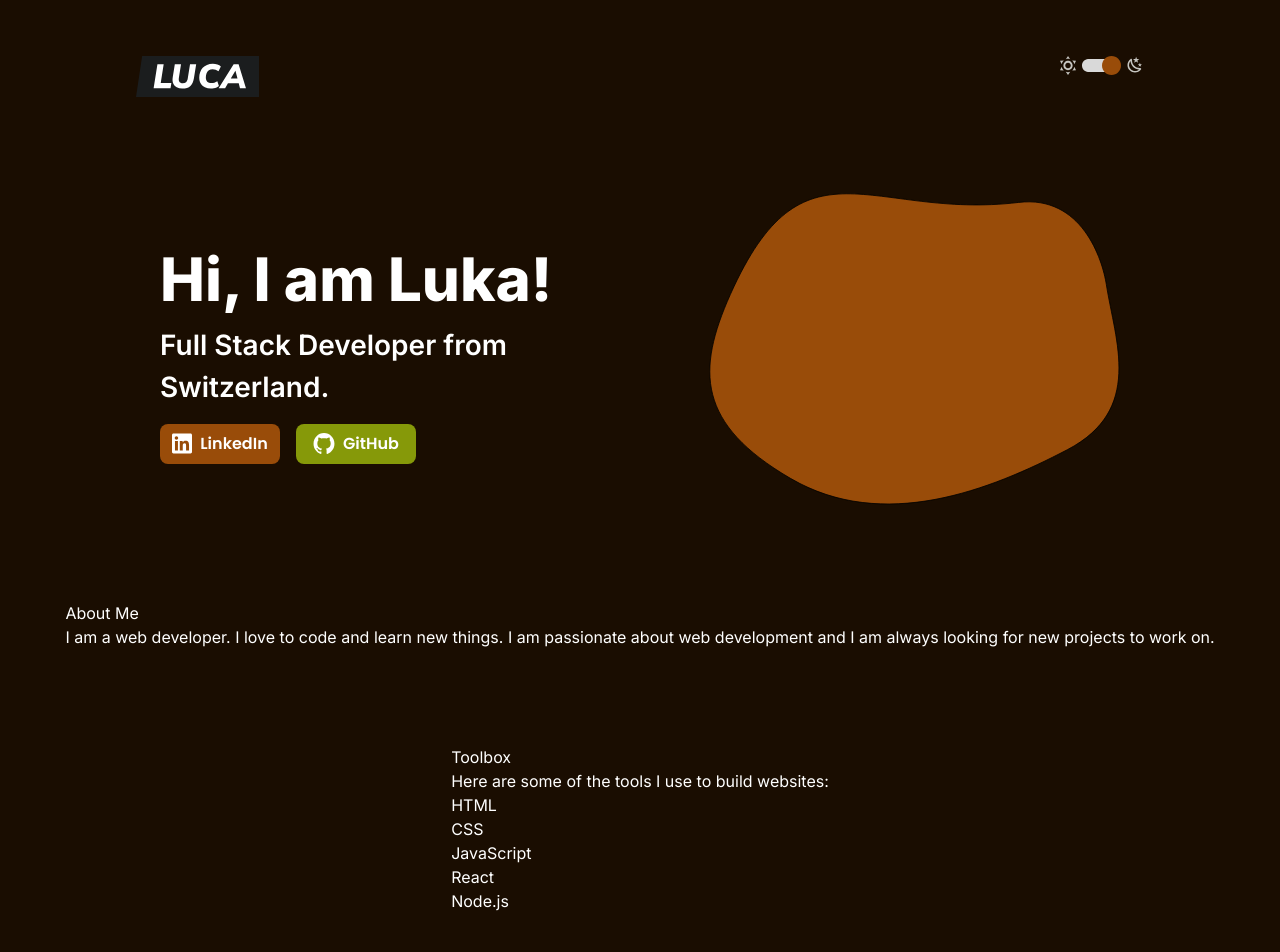
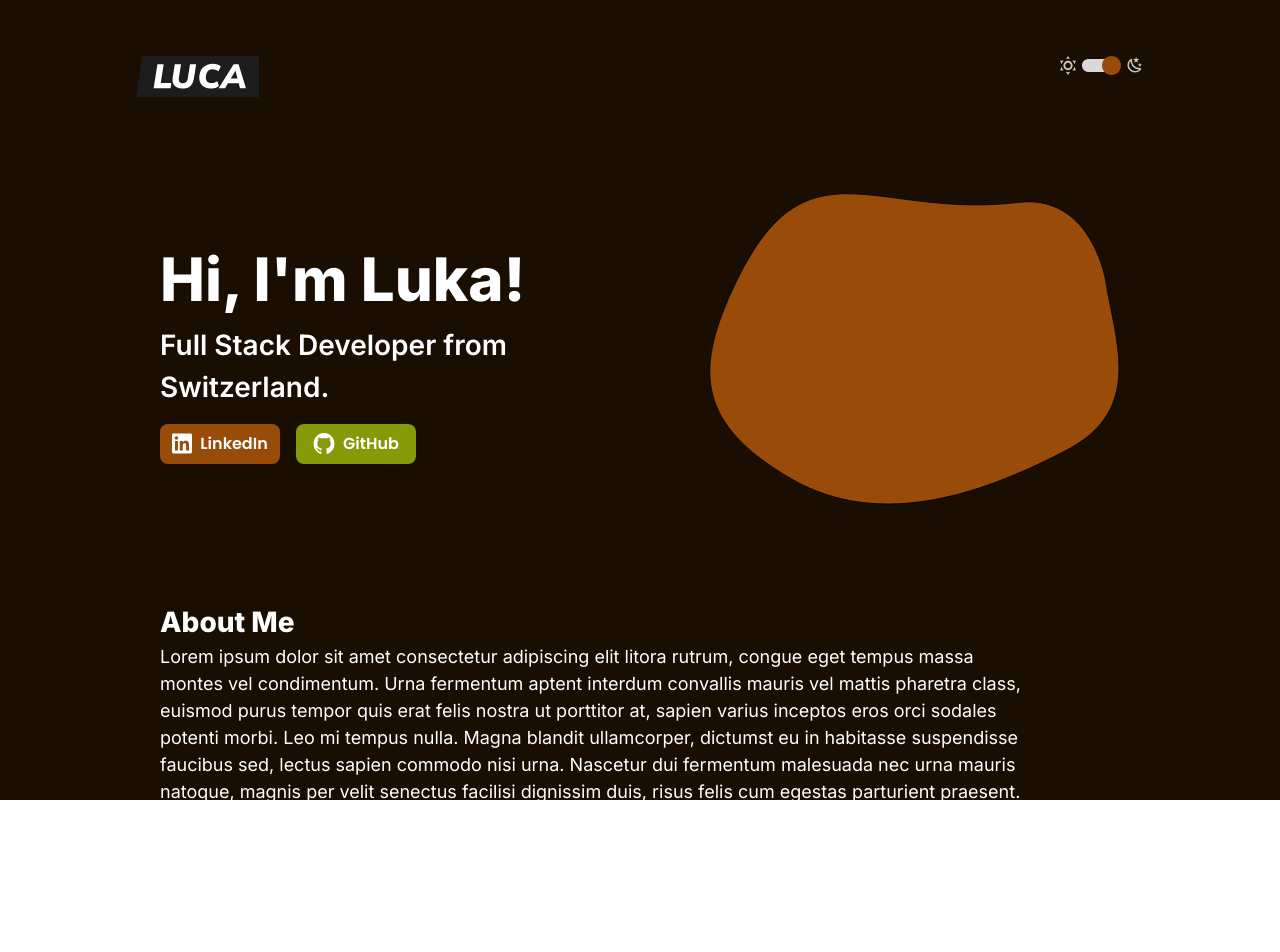
Before and after one commit to lukacafuta/Portfolio, a React (Vite) app: page / in a window 1280 px wide. Shown: the top 952 px of the page. Built offline with nearby package versions, Linux system fonts and the light colour scheme.

Commit message:
about me setup, positioning

```diff
--- a/src/App.jsx
+++ b/src/App.jsx
@@ -9,7 +9,7 @@ import Projectbox from "./components/Projectbox.jsx";
 function App() {
 
   return (
-    <div className="flex flex-col items-center min-h-screen w-screen bg-custom-dark-brown font-inter text-white px-8 gap-24">
+    <div className="flex flex-col mx-auto min-h-screen max-h-screen bg-custom-dark-brown font-inter text-white px-8 gap-24">
         <Header />
         <Hero />
         <AboutMe />
--- a/src/components/AboutMe.jsx
+++ b/src/components/AboutMe.jsx
@@ -1,12 +1,19 @@
 export default function AboutMe() {
   return (
-    <section>
-      <h1>About Me</h1>
-      <p>
-        I am a web developer. I love to code and learn new things. I am
-        passionate about web development and I am always looking for new
-        projects to work on.
-      </p>
+    <section className="flex flex-row justify-center px-32">
+        <div className="flex flex-col w-[71rem]">
+            <h2 className="text-[1.75rem] font-extrabold">About Me</h2>
+            <div className="w-[54.5rem] h-[13.75rem] text-[1.125rem] font-normal">
+                Lorem ipsum dolor sit amet consectetur adipiscing elit litora rutrum, congue eget tempus massa montes
+                vel condimentum. Urna fermentum aptent interdum convallis mauris vel mattis pharetra class, euismod
+                purus tempor quis erat felis nostra ut porttitor at, sapien varius inceptos eros orci sodales potenti
+                morbi. Leo mi tempus nulla.
+                Magna blandit ullamcorper, dictumst eu in habitasse suspendisse faucibus sed, lectus sapien commodo nisi
+                urna. Nascetur dui fermentum malesuada nec urna mauris natoque, magnis per velit senectus facilisi
+                dignissim duis, risus felis cum egestas parturient praesent. Rhoncus mauris class dui sodales eleifend
+                potenti phasellus torquent lobortis, nam lacus.
+            </div>
+        </div>
     </section>
   );
 }
--- a/src/components/Hero.jsx
+++ b/src/components/Hero.jsx
@@ -1,8 +1,8 @@
 export default function Hero() {
   return (
-    <section className="flex flex-row justify-between px-32">
+    <section className="flex flex-row justify-center px-32">
         <div className="flex flex-col justify-center pr-32">
-            <h1 className="text-[3.75rem] font-extrabold">Hi, I am Luka!</h1>
+            <h1 className="text-[3.75rem] font-extrabold">Hi, I'm Luka!</h1>
             <h2 className="text-[1.75rem] font-semibold pb-4">Full Stack Developer from Switzerland.</h2>
             <div className="flex flex-row gap-4 font-poppins">
                 <button className="flex flex-row items-center justify-center bg-custom-linkedin-brown w-[7.5rem] h-[2.5rem] rounded-lg gap-2 text-md font-semibold cursor-pointer">
```
